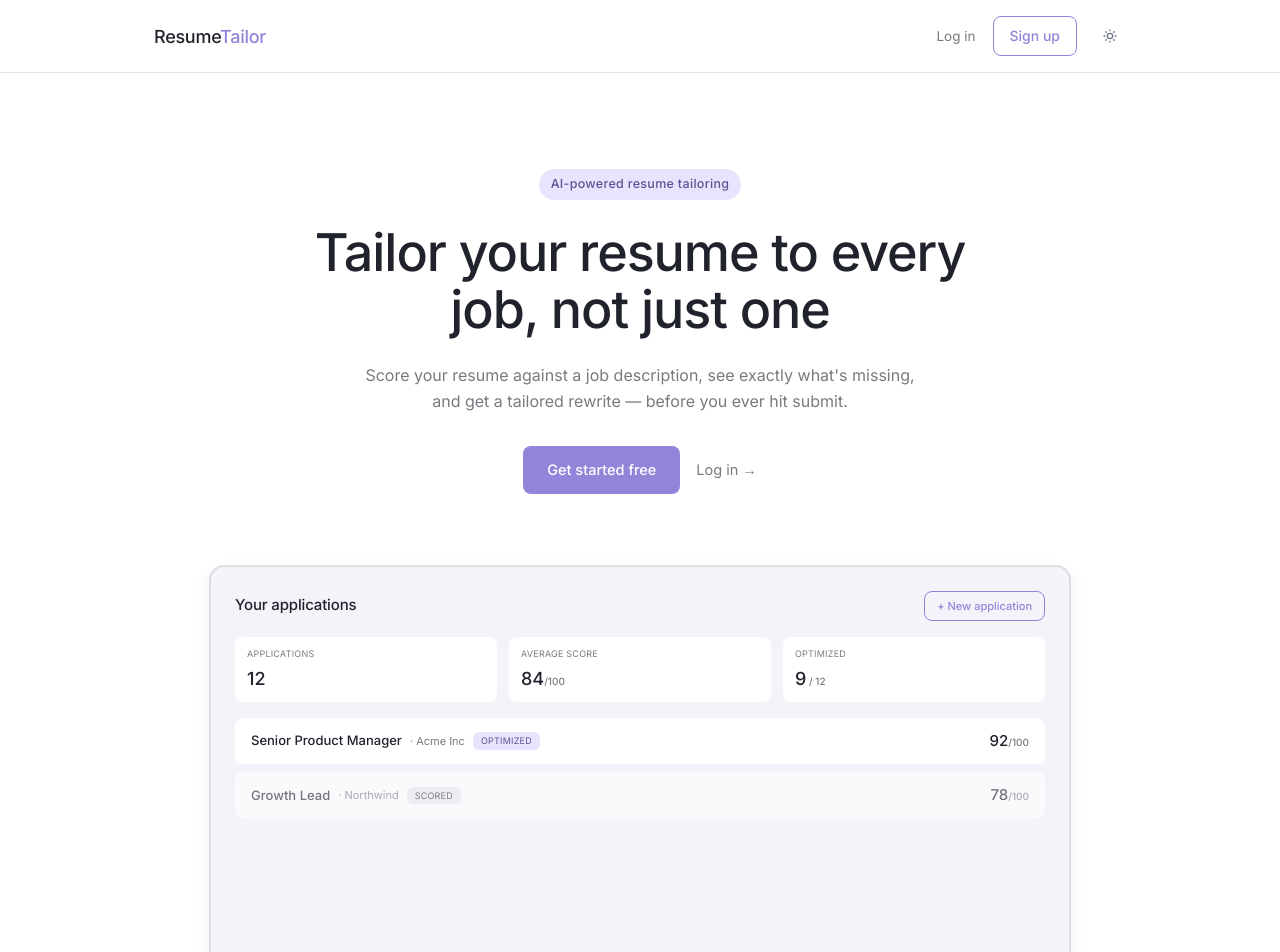
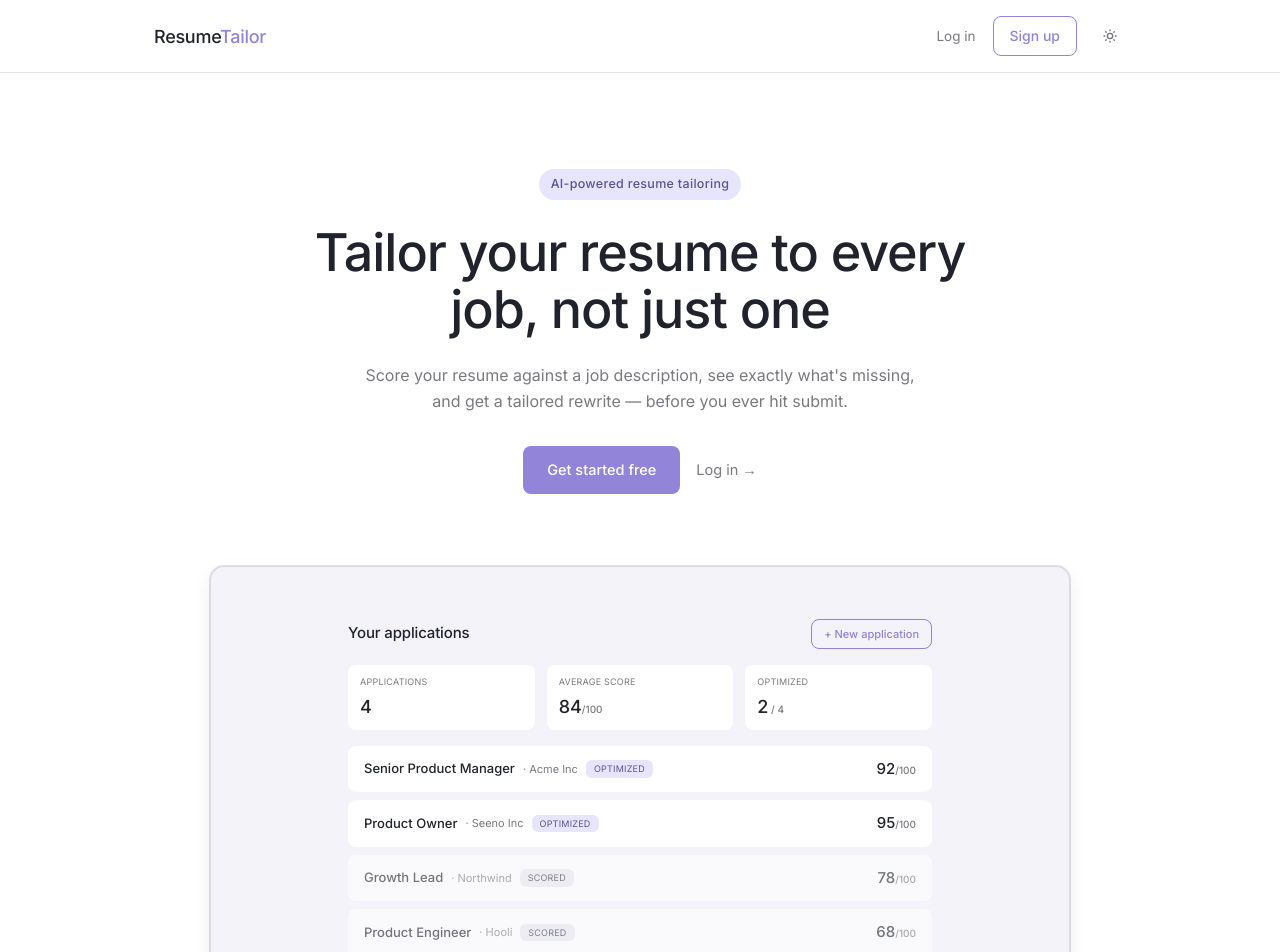
Before and after one commit to osamamateen/resume-optimizer, a Next.js app: page / in a window 1280 px wide. Shown: the top 952 px of the page. Built offline with nearby package versions, Linux system fonts and the light colour scheme.

Commit message:
Fix: hero mockup

```diff
--- a/components/landing/mockups/HeroMockup.tsx
+++ b/components/landing/mockups/HeroMockup.tsx
@@ -2,6 +2,7 @@
 
 export function HeroMockup() {
   return (
+    <div className="max-w-[760px] mx-auto px-[clamp(24px,6vw,64px)] pt-7 pb-[72px]">
     <div className="w-full h-full flex flex-col gap-4 p-6">
       <div className="flex items-baseline justify-between">
         <div className="text-[15px] font-medium tracking-[-0.01em] text-text-primary">Your applications</div>
@@ -12,7 +13,7 @@ export function HeroMockup() {
       <div className="grid grid-cols-3 gap-3">
         <div className="bg-bg rounded-lg px-3 py-[10px]">
           <div className="text-[9px] tracking-wide text-text-secondary uppercase">Applications</div>
-          <div className="text-[18px] font-medium mt-1 text-text-primary">12</div>
+          <div className="text-[18px] font-medium mt-1 text-text-primary">4</div>
         </div>
         <div className="bg-bg rounded-lg px-3 py-[10px]">
           <div className="text-[9px] tracking-wide text-text-secondary uppercase">Average score</div>
@@ -23,7 +24,7 @@ export function HeroMockup() {
         <div className="bg-bg rounded-lg px-3 py-[10px]">
           <div className="text-[9px] tracking-wide text-text-secondary uppercase">Optimized</div>
           <div className="text-[18px] font-medium mt-1 text-text-primary">
-            9<span className="text-[10px] text-text-secondary"> / 12</span>
+            2<span className="text-[10px] text-text-secondary"> / 4</span>
           </div>
         </div>
       </div>
@@ -40,6 +41,18 @@ export function HeroMockup() {
             92<span className="text-[10px] text-text-secondary">/100</span>
           </div>
         </div>
+        <div className="bg-bg rounded-lg px-4 py-3 flex items-center justify-between flex-wrap gap-y-1">
+          <div className="flex items-center gap-2 flex-wrap">
+            <span className="text-[13px] font-medium text-text-primary whitespace-nowrap">Product Owner</span>
+            <span className="text-[11px] text-text-secondary whitespace-nowrap">· Seeno Inc</span>
+            <span className="text-[9px] tracking-wide uppercase px-2 py-[2px] rounded-md bg-accent-surface text-accent-surface-text whitespace-nowrap">
+              Optimized
+            </span>
+          </div>
+          <div className="text-[15px] font-medium text-text-primary shrink-0">
+            95<span className="text-[10px] text-text-secondary">/100</span>
+          </div>
+        </div>
         <div className="bg-bg rounded-lg px-4 py-3 flex items-center justify-between flex-wrap gap-y-1 opacity-60">
           <div className="flex items-center gap-2 flex-wrap">
             <span className="text-[13px] font-medium text-text-primary whitespace-nowrap">Growth Lead</span>
@@ -52,7 +65,20 @@ export function HeroMockup() {
             78<span className="text-[10px] text-text-secondary">/100</span>
           </div>
         </div>
+        <div className="bg-bg rounded-lg px-4 py-3 flex items-center justify-between flex-wrap gap-y-1 opacity-60">
+          <div className="flex items-center gap-2 flex-wrap">
+            <span className="text-[13px] font-medium text-text-primary whitespace-nowrap">Product Engineer</span>
+            <span className="text-[11px] text-text-secondary whitespace-nowrap">· Hooli</span>
+            <span className="text-[9px] tracking-wide uppercase px-2 py-[2px] rounded-md bg-chip-neutral-bg text-chip-neutral-text whitespace-nowrap">
+              Scored
+            </span>
+          </div>
+          <div className="text-[15px] font-medium text-text-primary shrink-0">
+            68<span className="text-[10px] text-text-secondary">/100</span>
+          </div>
+        </div>
       </div>
+    </div>
     </div>
   );
 }
```
